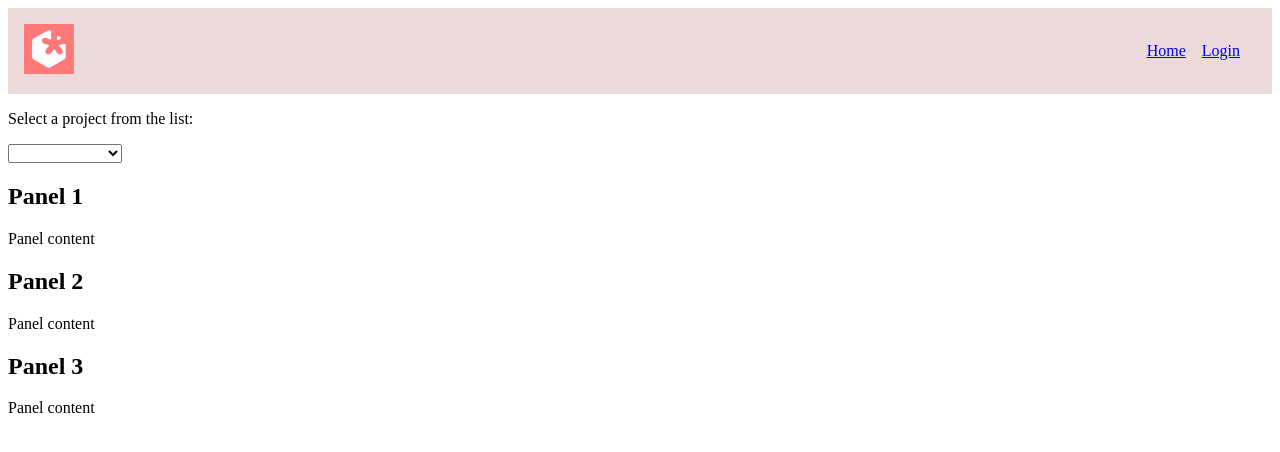
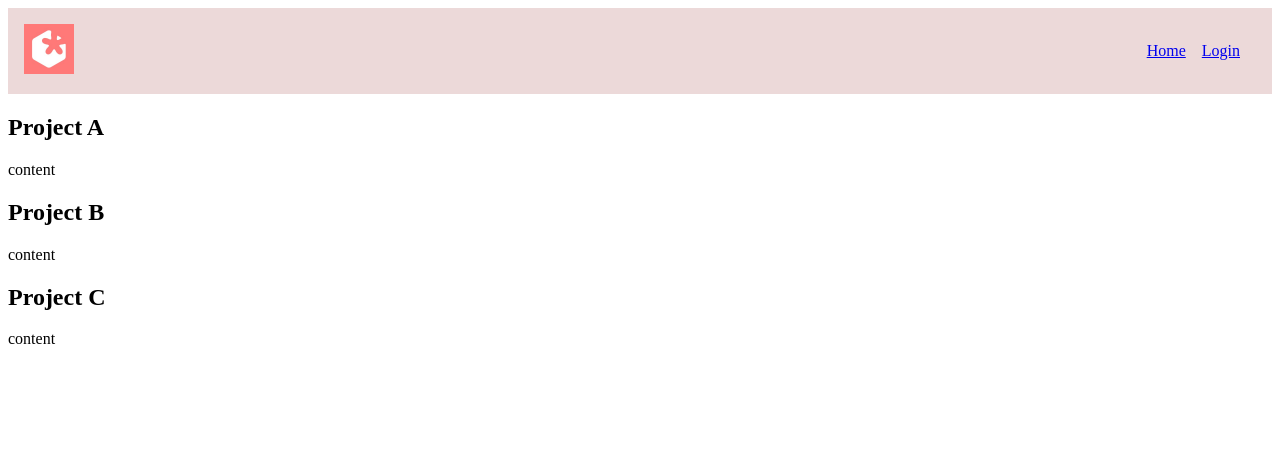
Before and after one commit to Einas1996/time-project-management-app, a Vue app: page / in a window 1280 px wide. Shown: the top 452 px of the page. Built offline with nearby package versions, Linux system fonts and the light colour scheme.

Commit message:
dropdown deleted from the home page

```diff
--- a/src/components/LayoutComponent.vue
+++ b/src/components/LayoutComponent.vue
@@ -1,17 +1,16 @@
 <template>
   <div class="flex flex-wrap">
     <div class="w-1/3 bg-gray-200 p-4 rounded-md shadow-md mb-4 mr-4">
-      <h2 class="text-xl font-semibold">Panel 1</h2>
-      <p>Panel content</p>
+      <h2 class="text-xl font-semibold">Project A</h2>
+      <p>content</p>
     </div>
     <div class="w-1/3 bg-gray-200 p-4 rounded-md shadow-md mb-4 mr-4">
-      <h2 class="text-xl font-semibold">Panel 2</h2>
-      <p>Panel content</p>
+      <h2 class="text-xl font-semibold">Project B</h2>
+      <p>content</p>
     </div>
     <div class="w-1/3 bg-gray-200 p-4 rounded-md shadow-md mb-4">
-      <h2 class="text-xl font-semibold">Panel 3</h2>
-      <p>Panel content</p>
+      <h2 class="text-xl font-semibold">Project C</h2>
+      <p>content</p>
     </div>
-    <!-- Voeg meer panelen toe zoals nodig -->
   </div>
 </template>
--- a/src/views/HomeView.vue
+++ b/src/views/HomeView.vue
@@ -1,21 +1,15 @@
 <template>
   <div class="home">
-    <ProjectDropdown></ProjectDropdown>
     <LayoutComponent></LayoutComponent>
-    <!-- <BarChart></BarChart> -->
   </div>
 </template>
 <script>
 import LayoutComponent from "@/components/LayoutComponent.vue";
-import ProjectDropdown from "@/components/ProjectDropdown.vue";
-// import BarChart from "@/components/BarChart.vue";
 
 export default {
   name: "HomeView",
   components: {
-    ProjectDropdown,
     LayoutComponent
-    // BarChart
   }
 };
 </script>
```
